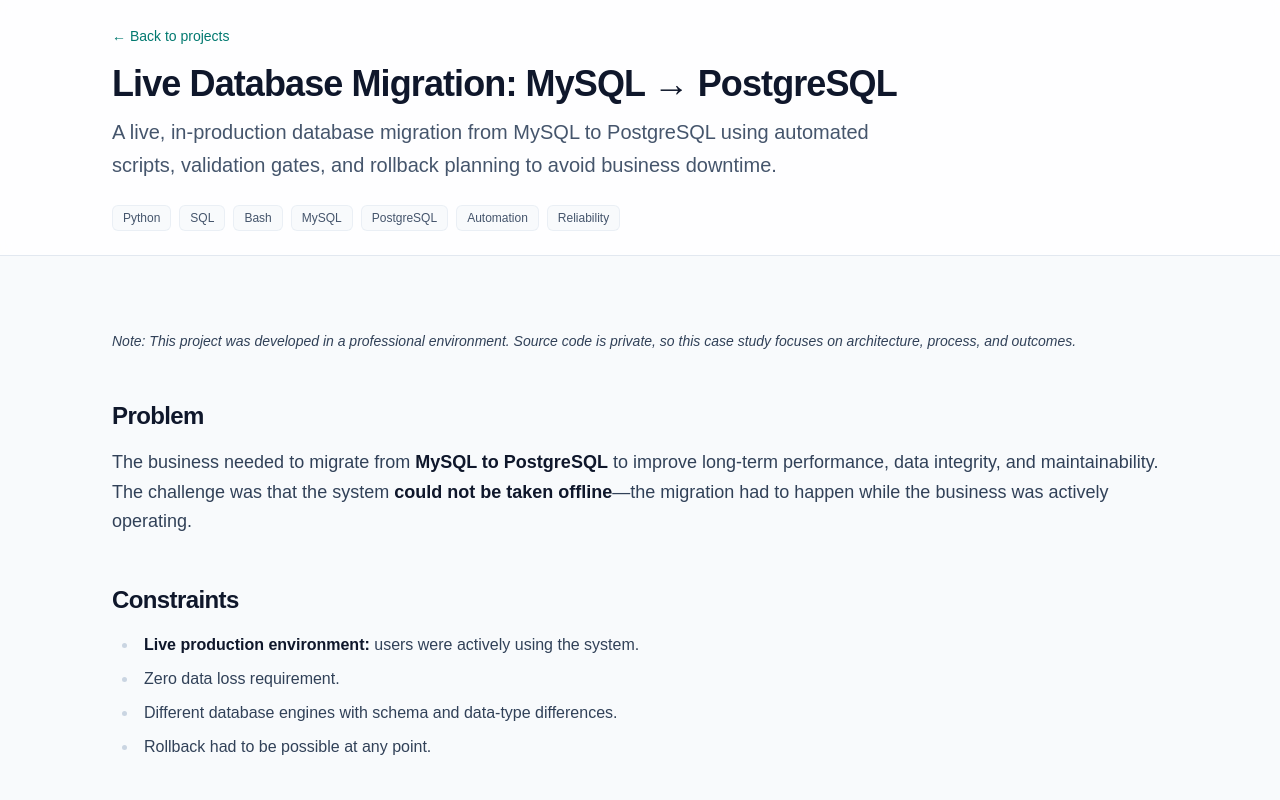
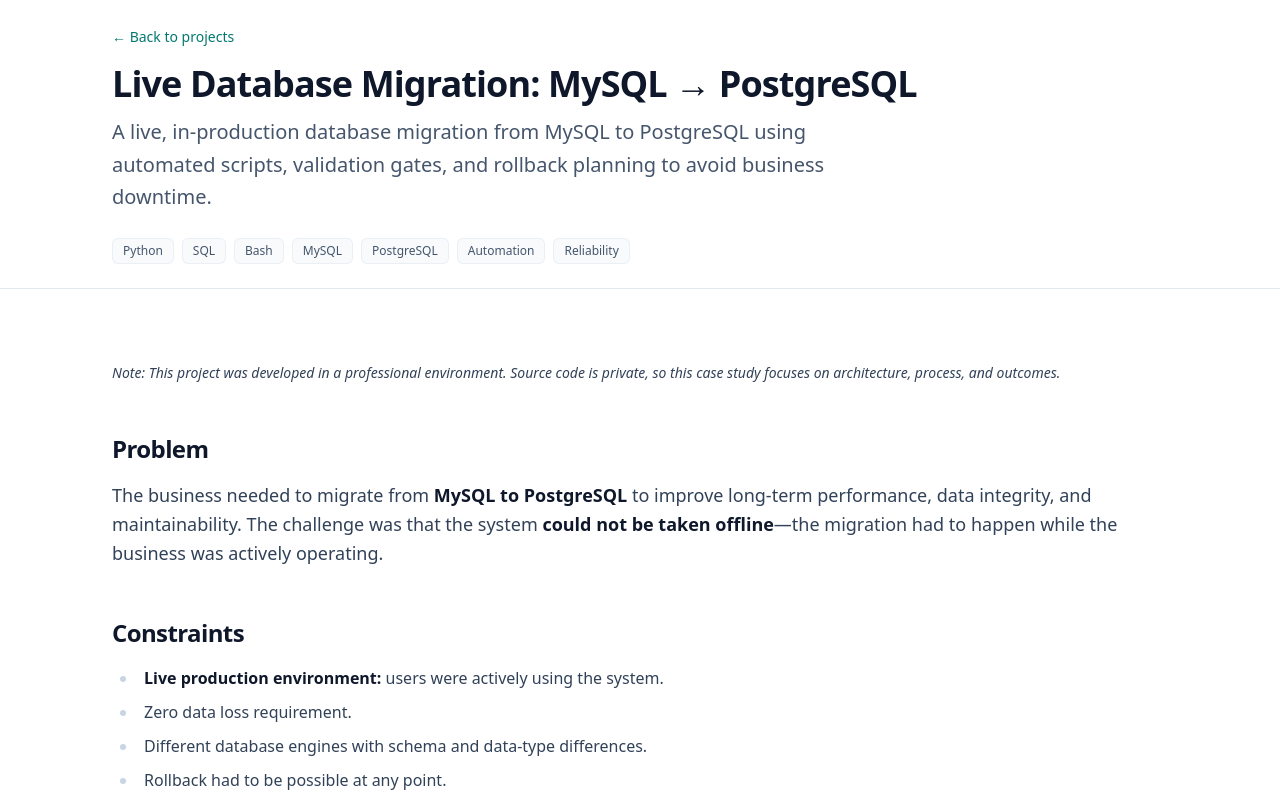
Before and after one commit to eggarcia98/portfolio, a Next.js app: page /projects/db-migration in a window 1280 px wide. Shown: the top 800 px of the page. Built offline with nearby package versions, Linux system fonts and the light colour scheme.

Commit message:
style: update dark mode styles in globals.css and improve text color in ProjectCard component for better readability

```diff
--- a/src/app/globals.css
+++ b/src/app/globals.css
@@ -6,30 +6,11 @@
 /* Enable dark mode variant */
 @custom-variant dark (&:where(.dark, .dark *));
 
-:root {
-    --foreground: #171717;
-}
-
 @theme inline {
-    --color-background: var(--background);
-    --color-foreground: var(--foreground);
     --font-sans: var(--font-geist-sans);
     --font-mono: var(--font-geist-mono);
     --color-accent: theme(colors.teal.600);
     --radius: 14px;
-}
-
-@media (prefers-color-scheme: dark) {
-    :root {
-        --background: #0f0f1e;
-        --foreground: #e8e8e8;
-    }
-}
-
-body {
-    background: var(--background);
-    color: var(--foreground);
-    font-family: Arial, Helvetica, sans-serif;
 }
 
 /* ---------- Design tokens (optional, clean) ---------- */
@@ -115,6 +96,10 @@
       prose-pre:rounded-xl prose-pre:border prose-pre:border-slate-200 prose-pre:bg-slate-50
       prose-pre:text-slate-900
       dark:prose-invert
+      dark:prose-headings:text-slate-50
+      dark:prose-p:text-slate-200
+      dark:prose-li:text-slate-200
+      dark:prose-strong:text-slate-100
       dark:prose-pre:border-slate-700 dark:prose-pre:bg-slate-800 dark:prose-pre:text-slate-100
       prose-a:text-teal-700 dark:prose-a:text-teal-300;
     }
--- a/src/components/case-study.tsx
+++ b/src/components/case-study.tsx
@@ -9,8 +9,8 @@
 
 export function CaseStudy({ title, subtitle, stack, children }: Props) {
     return (
-        <div className="min-h-dvh bg-slate-50 text-slate-900 dark:bg-slate-950 dark:text-slate-50">
-            <header className="border-b border-slate-200 bg-white/80 backdrop-blur dark:border-slate-800 dark:bg-slate-950/70">
+        <div className="min-h-dvh">
+            <header className="border-b border-slate-200 bg-white/80 backdrop-blur dark:border-slate-800 dark:bg-slate-900/40">
                 <div className="container-page py-6">
                     <Link
                         href="/projects"
--- a/src/components/project-card.tsx
+++ b/src/components/project-card.tsx
@@ -29,7 +29,7 @@
                 </span>
             </div>
 
-            <p className="mt-4 text-base leading-relaxed text-slate-600 dark:text-slate-300">
+            <p className="mt-4 text-base leading-relaxed text-slate-600 dark:text-slate-200">
                 {summary}
             </p>
 
```
